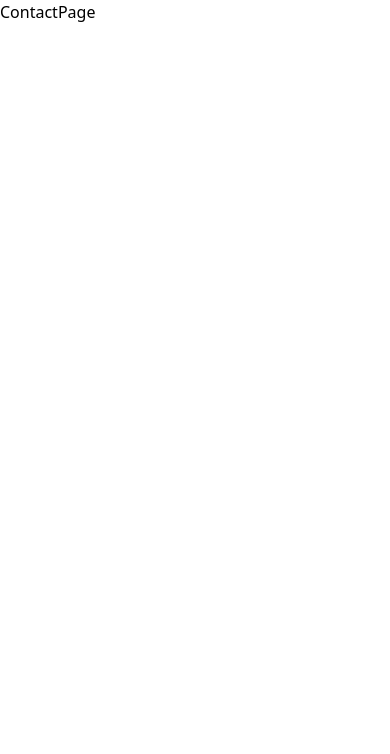
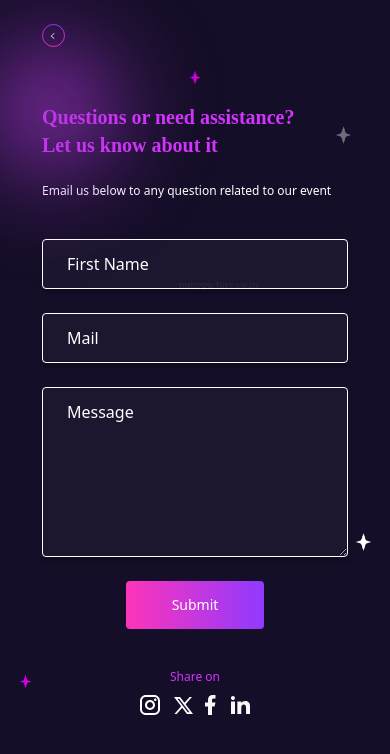
Before and after one commit to dExtinctedCoder/getLinked, a React (Vite) app: page /contact in a window 390 px wide. Shown: the top 754 px of the page. Built offline with nearby package versions, Linux system fonts and the light colour scheme.

Commit message:
feat: build responsive 'contact page' component

```diff
--- a/src/pages/contactPage.tsx
+++ b/src/pages/contactPage.tsx
@@ -1,7 +1,150 @@
 import React from "react";
+import Nav from "../components/sections/nav";
+import BackBtn from "../components/utilities/backButton";
+import Button from "../components/utilities/button";
+import INSTAGRAM from "../assets/icons/mdi_instagram.svg";
+import TWITTER_X from "../assets/icons/Vector2.svg";
+import FACEBOOK from "../assets/icons/Vector1.svg";
+import LINKEDIN from "../assets/icons/ri_linkedin-fill.svg";
+import STAR from "../assets/images/star.png";
+import STAR_PURPLE from "../assets/images/sata-gra.png";
+import STARGray from "../assets/images/stargray.png";
+import BlurPurple1 from "../assets/images/purple-lens-flare-png.png";
+import BlurPurple2 from "../assets/images/purple-lens-flare-png-2.png";
+import { Link } from "react-router-dom";
 
 const ContactPage = (): React.ReactElement => {
-	return <div>ContactPage</div>;
+	return (
+		<div className="relative overflow-hidden pry-black text-white min-h-screen pb-16 lg:pb-32">
+			<div className="hidden md:block">
+				<Nav />
+			</div>
+			<Link
+				to="/"
+				className="cursor-pointer flex items-center px-[42px] py-6 md:hidden"
+			>
+				<BackBtn />
+			</Link>
+			<div className="relative px-[42px] md:pt-16 md:px-28 lg:flex lg:justify-between">
+				<section className="pt-8 pb-10 w-full md:flex md:flex-col md:gap-y-4">
+					<h4 className="font-['Clash_Display'] text-xl text-[#D434FE] font-semibold pb-6 md:hidden">
+						Questions or need assistance? <br /> Let us know about it
+					</h4>
+					<p className="text-xs md:hidden">
+						Email us below to any question related to our event
+					</p>
+					<h4 className="hidden mt-3 text-[32px] text-[#D434FE] font-semibold font-['Clash_Display'] md:block">
+						Get in touch
+					</h4>
+					<p className="hidden md:block">
+						Contact <br /> Information
+					</p>
+					<p className="hidden md:block">
+						27,Alara Street <br /> Yaba 100012 <br /> Lagos State
+					</p>
+					<p className="hidden md:block">Call Us : 07067981819</p>
+					<p className="hidden md:block">
+						we are open from Monday-Friday <br /> 08:00am - 05:00pm
+					</p>
+					<div className="hidden py-5 md:block">
+						<p className="text-[#D434FE] text-xs pb-3">Share on</p>
+						<div className="flex items-center gap-x-5">
+							<a href="" className="cursor-pointer">
+								<img className="" src={INSTAGRAM} alt="instagram-icon" />
+							</a>
+							<a href="" className="cursor-pointer">
+								<img className="" src={TWITTER_X} alt="twitter-x-icon" />
+							</a>
+							<a href="" className="cursor-pointer">
+								<img className="" src={FACEBOOK} alt="facebook-icon" />
+							</a>
+							<a href="" className="cursor-pointer">
+								<img className="" src={LINKEDIN} alt="linkedin-icon" />
+							</a>
+						</div>
+					</div>
+				</section>
+				<section className="w-full md:p-16 md:rounded-xl md:bg-[#FFFFFF08] md:shadow-[0px_4px_4px_0px_#0000003f]">
+					<section className="hidden w-full md:block">
+						<h4 className="font-['Clash_Display'] text-xl text-[#D434FE] font-semibold pb-6 md:text-xl">
+							Questions or need assistance? <br /> Let us know about it
+						</h4>
+					</section>
+					<form className="flex flex-col items-center justify-between gap-y-6">
+						<input
+							type="text"
+							name="first-name-field"
+							id="first-name-field"
+							placeholder="First Name"
+							className="w-full py-3 px-6 rounded border border-white focus:border-[#D434FE] focus:outline-none bg-[#FFFFFF08] shadow-[0px_4px_4px_0px_#0000003f] text-base font-normal text-white placeholder:text-white"
+						/>
+						<input
+							type="email"
+							name="email-field"
+							id="email-field"
+							placeholder="Mail"
+							className="w-full py-3 px-6 rounded border border-white focus:border-[#D434FE] focus:outline-none bg-[#FFFFFF08] shadow-[0px_4px_4px_0px_#0000003f] text-base font-normal text-white placeholder:text-white"
+						/>
+						<textarea
+							name="message"
+							id="message-field"
+							placeholder="Message"
+							rows={6}
+							className="w-full py-3 px-6 rounded border border-white focus:border-[#D434FE] focus:outline-none bg-[#FFFFFF08] shadow-[0px_4px_4px_0px_#0000003f] text-base font-normal text-white placeholder:text-white"
+						></textarea>
+						<Button text="Submit" />
+					</form>
+					<div className="py-10 md:hidden">
+						<p className="text-[#D434FE] text-center text-xs pb-2">Share on</p>
+						<div className="flex items-center justify-center gap-x-3">
+							<a href="" className="cursor-pointer">
+								<img className="" src={INSTAGRAM} alt="instagram-icon" />
+							</a>
+							<a href="" className="cursor-pointer">
+								<img className="" src={TWITTER_X} alt="twitter-x-icon" />
+							</a>
+							<a href="" className="cursor-pointer">
+								<img className="" src={FACEBOOK} alt="facebook-icon" />
+							</a>
+							<a href="" className="cursor-pointer">
+								<img className="" src={LINKEDIN} alt="linkedin-icon" />
+							</a>
+						</div>
+					</div>
+				</section>
+				<img
+					className="absolute top-[0%] left-1/2 -translate-x-1/2  m-auto lg:top-[0%] lg:left-[10%]"
+					src={STAR_PURPLE}
+					alt="purple-star"
+				/>
+				<img
+					className="absolute right-[10%] top-[8%] w-[15px] lg:top-[0%] lg:right-[10%] lg:w-[26px]"
+					src={STARGray}
+					alt="grey-star"
+				/>
+				<img
+					className="absolute right-[5%] bottom-[30%] w-[15px] lg:bottom-0"
+					src={STAR}
+					alt="white-star"
+				/>
+				<img
+					className="absolute left-[5%] bottom-[10%] lg:left-1/2 lg:bottom-[25%] lg:-translate-x-1/2 lg:w-[18px]"
+					src={STAR_PURPLE}
+					alt="purple-star"
+				/>
+			</div>
+			<img
+				src={BlurPurple1}
+				alt="blur-purple"
+				className="absolute top-[0%] -left-[30%] opacity-70 lg:opacity-60 lg:-left-[40%] lg:top-0"
+			/>
+			<img
+				src={BlurPurple2}
+				alt="blur-purple"
+				className="absolute hidden opacity-60 lg:-right-[25%] lg:-bottom-[30%] bg-blend-hard-light md:block"
+			/>
+		</div>
+	);
 };
 
 export default ContactPage;
```
